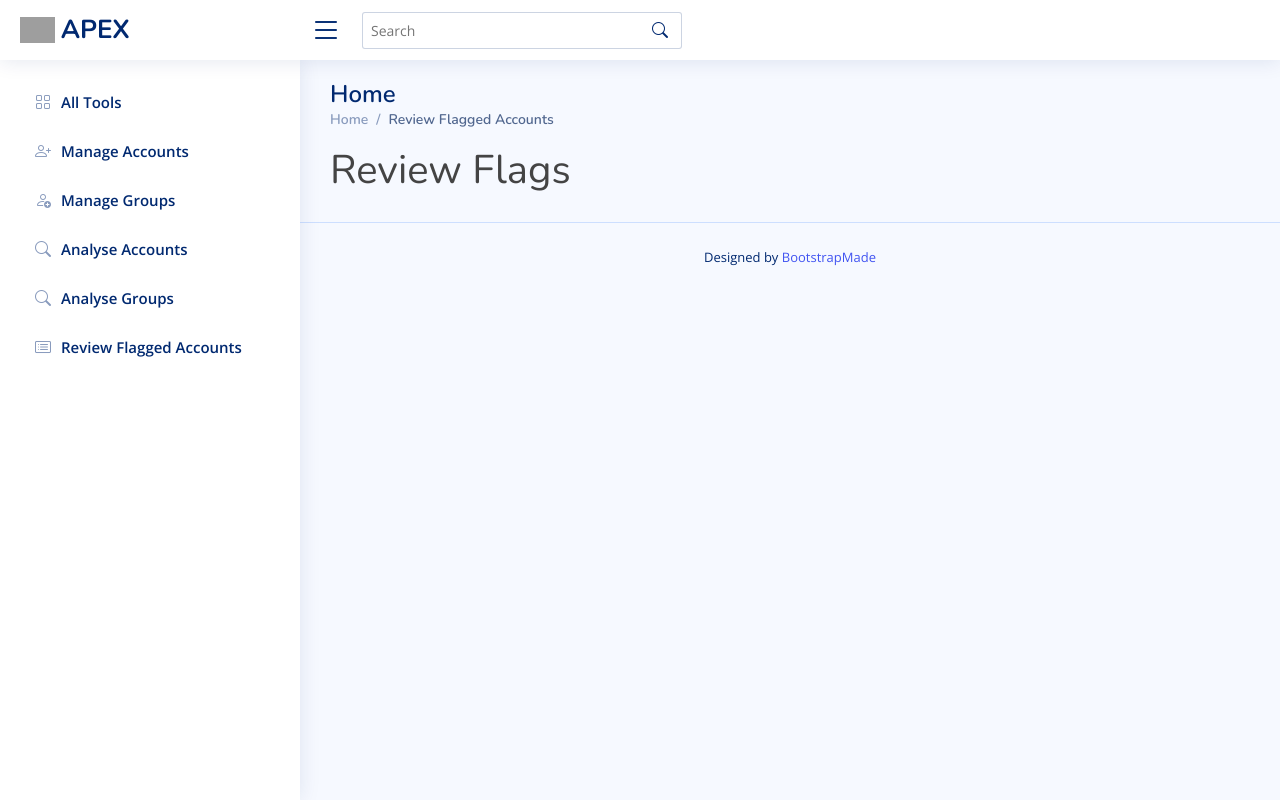
After one commit to MindlessTruffle/Profile-Suspicion-Algorithm, a Flask app: page /review_flagged_accounts in a window 1280 px wide. The commit adds this page. Run offline with Flask 3, Linux system fonts and the light colour scheme; some libraries are stand-ins or nearby versions; grey boxes are pictures that could not be loaded.

Commit message:
Minor Adjustments

```diff
--- a/app.py
+++ b/app.py
@@ -139,4 +139,13 @@ def analyse_accounts():
                            ranked_accounts=sorted_rank_data,
                            result_found=result_found)
 
+@app.route('/review_flagged_accounts', methods=['GET', 'POST'])
+def review_flagged_accounts():
+    if request.method == 'POST':
+        if 'runButton' in request.form:
+            pass
+
+    return render_template('review_flagged_accounts.html',
+                           request=request)
+
 app.run(host="0.0.0.0")
--- a/templates/base.html
+++ b/templates/base.html
@@ -274,7 +274,7 @@
     <ul class="sidebar-nav" id="sidebar-nav">
 
       <li class="nav-item">
-        <a class="nav-link " href="/">
+        <a class="nav-link collapsed" href="/">
           <i class="bi bi-grid"></i>
           <span>All Tools</span>
         </a>
--- a/templates/index.html
+++ b/templates/index.html
@@ -5,7 +5,8 @@
 {% block content %}
     <h1>APEX Algorithm-Based Moderation Tools</h1>
     <p class="important">
-        Select Your Desired Tool Below
+        *This tool is designed to be used by Moderation<br>
+        <strong>Select Your Desired Tool Below</strong>
     </p>
 
     <div class="container mt-4">
@@ -21,7 +22,7 @@
         <div class="btn-group btn-group-lg mb-4" role="group" aria-label="Account management tools">
             <a href="/add_accounts" class="btn btn-success">Manage Accounts</a>
             <a href="/analyse_accounts" class="btn btn-secondary">Run Account Analysis</a>
-            <a href="/review_flags" class="btn btn-danger">Review Flagged Accounts</a>
+            <a href="/review_flagged_accounts" class="btn btn-danger">Review Flagged Accounts</a>
         </div>
     </div>
 {% endblock %}
--- /dev/null
+++ b/templates/review_flagged_accounts.html
@@ -0,0 +1,17 @@
+{% extends "base.html" %}
+{% block title %}Review Flagged Accounts{% endblock %}
+{% block breadcrumb %}Review Flagged Accounts{% endblock %}
+
+{% block content %}
+    <h1>Review Flags</h1>
+    <!-- <p class="important">
+      Input a comma-separated list of group IDs.
+    </p> -->
+
+  <!-- <p>{{request}}</p> -->
+  <!-- <h3>{{groups}}</h3> -->
+<form method="post">
+
+</form>
+
+{% endblock %}
```
